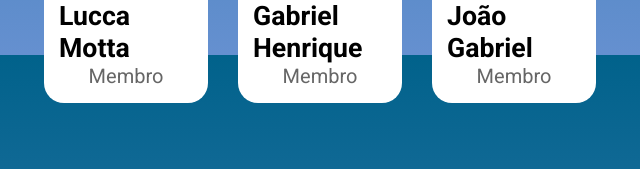
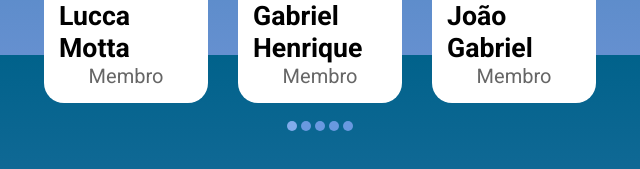
Before and after one commit to bergamojoao/membroscodifica, a plain HTML site: page index.html in a window 1280 px wide. Shown: the part 745-914 px from the top of the page, 548-1188 px from the left. Drawn offline with Linux system fonts and the light colour scheme.

Commit message:
Botões seletores de membros

```diff
--- a/index.html
+++ b/index.html
@@ -3,7 +3,6 @@
     <head>
         <meta charset="UTF-8">
         <meta name="viewport" content="width=device-width, initial-scale=1, maximum-scale=1">
-
         <link rel="apple-touch-icon" sizes="180x180" href="assets/apple-touch-icon.png">
         <link rel="icon" type="image/png" sizes="32x32" href="assets/favicon-32x32.png">
         <link rel="icon" type="image/png" sizes="16x16" href="assets/favicon-16x16.png">
@@ -12,16 +11,13 @@
         <meta name="msapplication-TileColor" content="#01628B">
         <meta name="msapplication-config" content="assets/browserconfig.xml">
         <meta name="theme-color" content="#ffffff">
-
         <link rel="stylesheet" href="./styles.css">
-
         <title>Membros | Codifica Jr.</title>
     </head>
     <body>
         <header>
             <img src="assets/logo.svg" alt="Codifica Jr.">
         </header>
-
         <div class="container">
             <div class="card-detail">
                 <!-- TODO: Card do membro selecionado -->
@@ -34,11 +30,9 @@
                         <span class="position">Diretor Presidente</span>
                     </div>
                 </div>
-
                 <div class="bio">
                     <i>Lorem ipsum dolor sit amet, consectetur adipiscing elit, sed do eiusmod tempor incididunt ut labore et dolore magna aliqua. Ut enim ad minim veniam, quis nostrud exercitation ullamco laboris nisi ut aliquip ex ea commodo consequat.</i>
                 </div>
-
                 <div class="contact">
                     <button>
                         <div>
@@ -65,7 +59,6 @@
                         </div>
                     </button>
                 </div>
-
             </div>
             <div class="members-list">
                 <ul>
@@ -100,9 +93,21 @@
                         <span class="position">Membro</span>
                     </li>
                 </ul>
+                <div class="scroller-container">
+                    <div class="scroller">
+                        <div class="scroller-button selected">
+                        </div>
+                        <div class="scroller-button">
+                        </div>
+                        <div class="scroller-button">
+                        </div>
+                        <div class="scroller-button">
+                        </div>
+                        <div class="scroller-button">
                         </div>
                     </div>
-
-
+                </div>
+            </div>
+        </div>
     </body>
 </html>
--- a/styles.css
+++ b/styles.css
@@ -148,3 +148,30 @@ header{
     color: #666;
     align-self: center;
 }
+
+.members-list .scroller-container {
+    margin-left: 40px;
+}
+
+.members-list .scroller {
+    display: flex;
+    width: min-content;
+    margin: auto;
+}
+
+.members-list .scroller .scroller-button {
+    margin: 2px;
+    border-radius: 50%;
+    height: 10px !important;
+    width: 10px !important;
+    background-color: #6999e0;
+    transition: background 0.2s;
+}
+
+.members-list .scroller .scroller-button:not(.selected):hover {
+    background-color: #75a4eb;
+}
+
+.members-list .scroller .scroller-button.selected {
+    background-color: #81abeb;
+}
```
Lines whose indentation alone changed are shown as unchanged.
